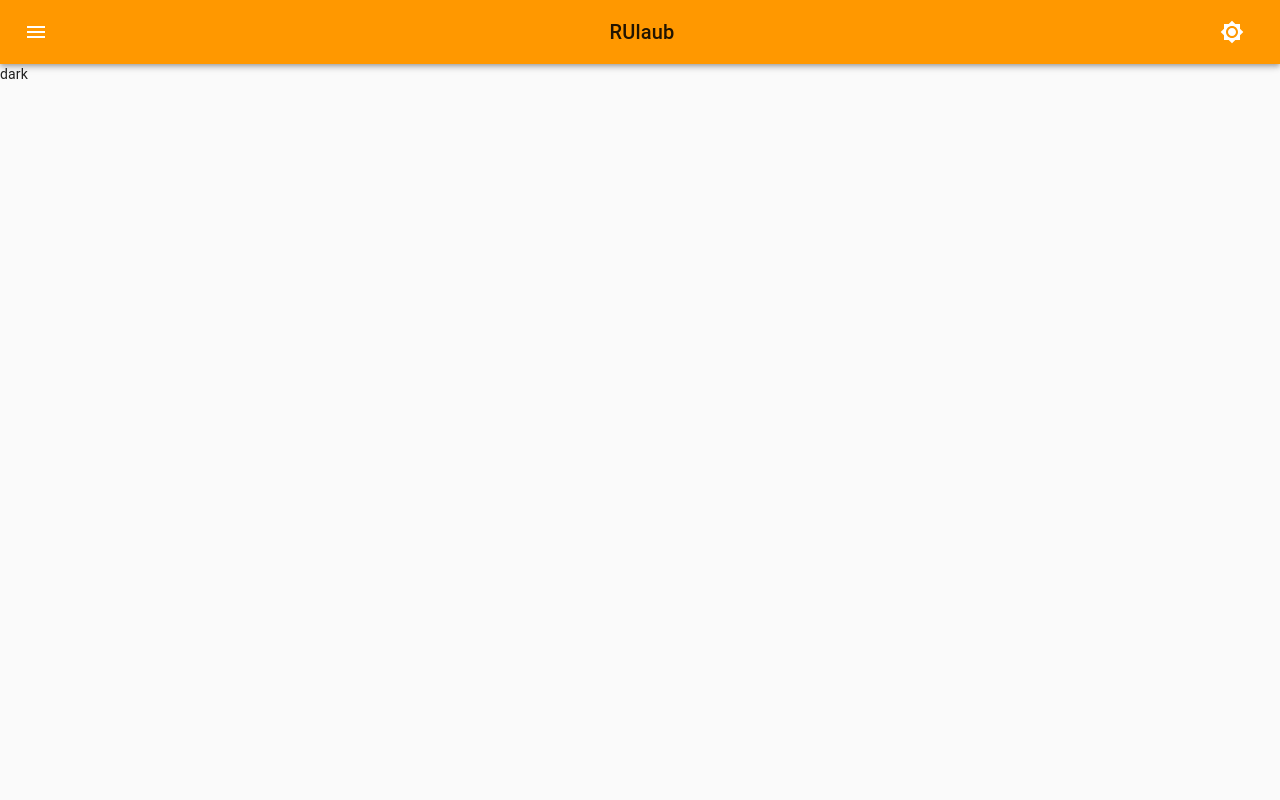
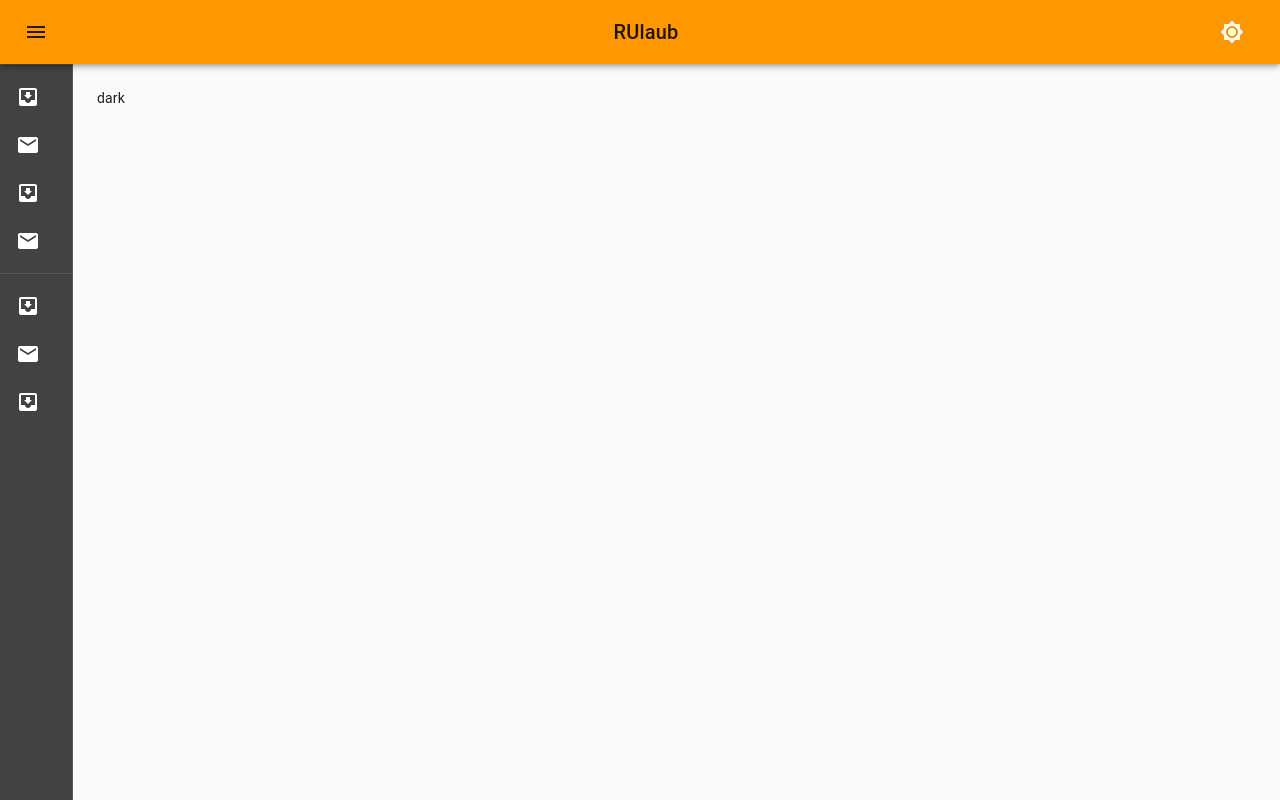
Before and after one commit to Cielquan/RUlaub, a React (Create React App) app: page / in a window 1280 px wide. Built offline with nearby package versions, Linux system fonts and the light colour scheme.

Commit message:
add drawer

```diff
--- a/package.json
+++ b/package.json
@@ -15,6 +15,7 @@
     "@types/react-dom": "^17.0.0",
     "@types/react-redux": "^7.1.16",
     "@types/redux-thunk": "^2.1.0",
+    "clsx": "^1.1.1",
     "react": "^17.0.2",
     "react-dom": "^17.0.2",
     "react-redux": "^7.2.4",
--- a/src/App.tsx
+++ b/src/App.tsx
@@ -4,20 +4,28 @@ import { CssBaseline } from "@material-ui/core";
 import { ThemeProvider } from "@material-ui/core/styles";
 
 import { State } from "./state";
+import useStyles from "./styles";
 import createDarkTheme from "./theme";
-import Navbar from "./components/Navbar";
+import { Navbar, SideMenu } from "./components";
 
 function App(): React.ReactElement {
   const darkState = useSelector((state: State) => state.darkTheme);
 
+  const classes = useStyles();
   const theme = createDarkTheme(darkState);
 
   return (
     <>
       <CssBaseline />
       <ThemeProvider theme={theme}>
-        <Navbar title="RUlaub" />
-        <div> {darkState ? "dark" : "light"} </div>
+        <div className={classes.root}>
+          <Navbar title="RUlaub" />
+          <SideMenu />
+          <main className={classes.content}>
+            <div className={classes.toolbar} /> {/* Spacer */}
+            <div> {darkState ? "dark" : "light"} </div>
+          </main>
+        </div>
       </ThemeProvider>
     </>
   );
--- a/src/components/Navbar.tsx
+++ b/src/components/Navbar.tsx
@@ -1,21 +1,42 @@
 import React from "react";
+import clsx from "clsx";
+import { bindActionCreators } from "redux";
+import { useDispatch, useSelector } from "react-redux";
 import { AppBar, Toolbar, Typography, IconButton } from "@material-ui/core";
 import MenuIcon from "@material-ui/icons/Menu";
 
+import { actionCreators, State } from "../state";
 import useStyles from "../styles";
 
 import DarkThemeSwitch from "./DarkThemeSwitch";
 
 const Navbar = ({ title }: { title: string }): React.ReactElement => {
+  const dispatch = useDispatch();
+  const { openSideMenu, closeSideMenu } = bindActionCreators(actionCreators, dispatch);
+  const sideMenuState = useSelector((state: State) => state.sideMenuOpen);
+
   const classes = useStyles();
 
   return (
-    <AppBar position="static">
+    <AppBar
+      position="fixed"
+      className={clsx(classes.appBar, {
+        [classes.appBarShift]: sideMenuState,
+      })}
+    >
       <Toolbar>
-        <IconButton className={classes.menuButton} edge="start">
+        <IconButton
+          color="inherit"
+          aria-label="open drawer"
+          onClick={sideMenuState ? closeSideMenu : openSideMenu}
+          edge="start"
+          className={clsx(classes.menuButton, {
+            [classes.hide]: sideMenuState,
+          })}
+        >
           <MenuIcon />
         </IconButton>
-        <Typography className={classes.navbarTitle} variant="h6" align="center">
+        <Typography className={classes.navbarTitle} variant="h6" align="center" noWrap>
           {title}
         </Typography>
         <DarkThemeSwitch />
--- /dev/null
+++ b/src/components/SideMenu.tsx
@@ -0,0 +1,76 @@
+import React from "react";
+import { bindActionCreators } from "redux";
+import { useDispatch, useSelector } from "react-redux";
+import clsx from "clsx";
+import { useTheme } from "@material-ui/core/styles";
+import {
+  Drawer,
+  List,
+  Divider,
+  IconButton,
+  ListItem,
+  ListItemIcon,
+  ListItemText,
+} from "@material-ui/core";
+import ChevronLeftIcon from "@material-ui/icons/ChevronLeft";
+import ChevronRightIcon from "@material-ui/icons/ChevronRight";
+import InboxIcon from "@material-ui/icons/MoveToInbox";
+import MailIcon from "@material-ui/icons/Mail";
+
+import { actionCreators, State } from "../state";
+import useStyles from "../styles";
+
+const SideMenu = (): React.ReactElement => {
+  const dispatch = useDispatch();
+  const { closeSideMenu } = bindActionCreators(actionCreators, dispatch);
+  const sideMenuState = useSelector((state: State) => state.sideMenuOpen);
+
+  const classes = useStyles();
+  const theme = useTheme();
+
+  return (
+    <Drawer
+      variant="permanent"
+      className={clsx(classes.sideMenu, {
+        [classes.sideMenuOpen]: sideMenuState,
+        [classes.sideMenuClose]: !sideMenuState,
+      })}
+      classes={{
+        paper: clsx({
+          [classes.sideMenuOpen]: sideMenuState,
+          [classes.sideMenuClose]: !sideMenuState,
+        }),
+      }}
+    >
+      <div className={classes.toolbar}>
+        <IconButton onClick={closeSideMenu}>
+          {theme.direction === "rtl" ? <ChevronRightIcon /> : <ChevronLeftIcon />}
+        </IconButton>
+      </div>
+      <Divider />
+      <List>
+        {["Inbox", "Starred", "Send email", "Drafts"].map((text, index) => (
+          <ListItem button key={text}>
+            <ListItemIcon>
+              {index % 2 === 0 ? <InboxIcon /> : <MailIcon />}
+            </ListItemIcon>
+            <ListItemText primary={text} />
+          </ListItem>
+        ))}
+      </List>
+      <Divider />
+      <List>
+        {["All mail", "Trash", "Spam"].map((text, index) => (
+          <ListItem button key={text}>
+            <ListItemIcon>
+              {index % 2 === 0 ? <InboxIcon /> : <MailIcon />}
+            </ListItemIcon>
+            <ListItemText primary={text} />
+          </ListItem>
+        ))}
+      </List>
+    </Drawer>
+  );
+};
+
+export default SideMenu;
--- /dev/null
+++ b/src/components/index.ts
@@ -0,0 +1,3 @@
+export { default as DarkThemeSwitch } from "./DarkThemeSwitch";
+export { default as Navbar } from "./Navbar";
+export { default as SideMenu } from "./SideMenu";
--- a/src/styles.ts
+++ b/src/styles.ts
@@ -1,12 +1,70 @@
 import { makeStyles } from "@material-ui/core/styles";
 
+const sideMenuWidth = 240;
+
 const useStyles = makeStyles((theme) => ({
-  menuButton: {
-    marginRight: theme.spacing(2),
+  root: {
+    display: "flex",
+  },
+  appBar: {
+    zIndex: theme.zIndex.drawer + 1,
+    transition: theme.transitions.create(["width", "margin"], {
+      easing: theme.transitions.easing.sharp,
+      duration: theme.transitions.duration.leavingScreen,
+    }),
+  },
+  appBarShift: {
+    marginLeft: sideMenuWidth,
+    width: `calc(100% - ${sideMenuWidth}px)`,
+    transition: theme.transitions.create(["width", "margin"], {
+      easing: theme.transitions.easing.sharp,
+      duration: theme.transitions.duration.enteringScreen,
+    }),
   },
   navbarTitle: {
     flexGrow: 1,
   },
+  menuButton: {
+    marginRight: theme.spacing(3),
+  },
+  hide: {
+    display: "none",
+  },
+  sideMenu: {
+    width: sideMenuWidth,
+    flexShrink: 0,
+    whiteSpace: "nowrap",
+  },
+  sideMenuOpen: {
+    width: sideMenuWidth,
+    transition: theme.transitions.create("width", {
+      easing: theme.transitions.easing.sharp,
+      duration: theme.transitions.duration.enteringScreen,
+    }),
+  },
+  sideMenuClose: {
+    transition: theme.transitions.create("width", {
+      easing: theme.transitions.easing.sharp,
+      duration: theme.transitions.duration.leavingScreen,
+    }),
+    overflowX: "hidden",
+    width: theme.spacing(7) + 1,
+    [theme.breakpoints.up("sm")]: {
+      width: theme.spacing(9) + 1,
+    },
+  },
+  toolbar: {
+    display: "flex",
+    alignItems: "center",
+    justifyContent: "flex-end",
+    padding: theme.spacing(0, 1),
+    // necessary for content to be below app bar
+    ...theme.mixins.toolbar,
+  },
+  content: {
+    flexGrow: 1,
+    padding: theme.spacing(3),
+  },
 }));
 
 export default useStyles;
```
Also changed, not shown: 1 other file (tests, documents, lock files or other folders).
